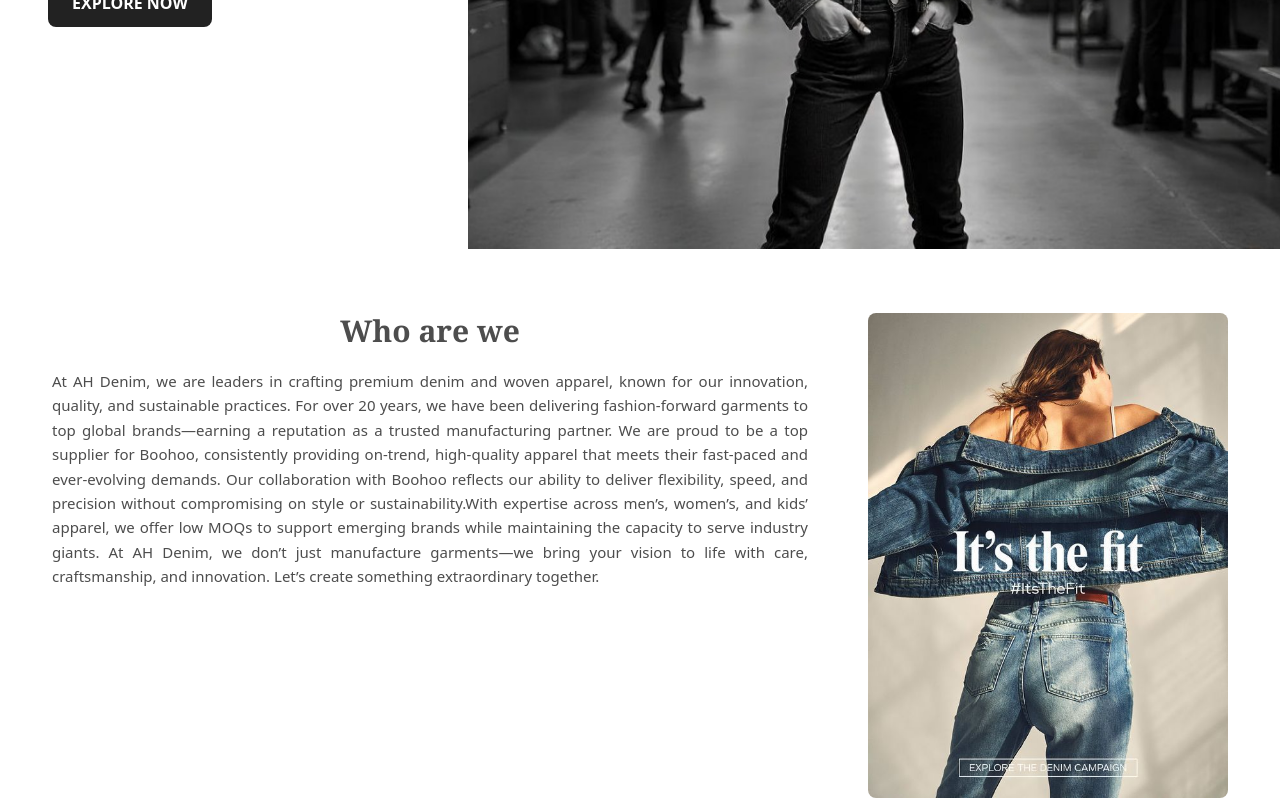
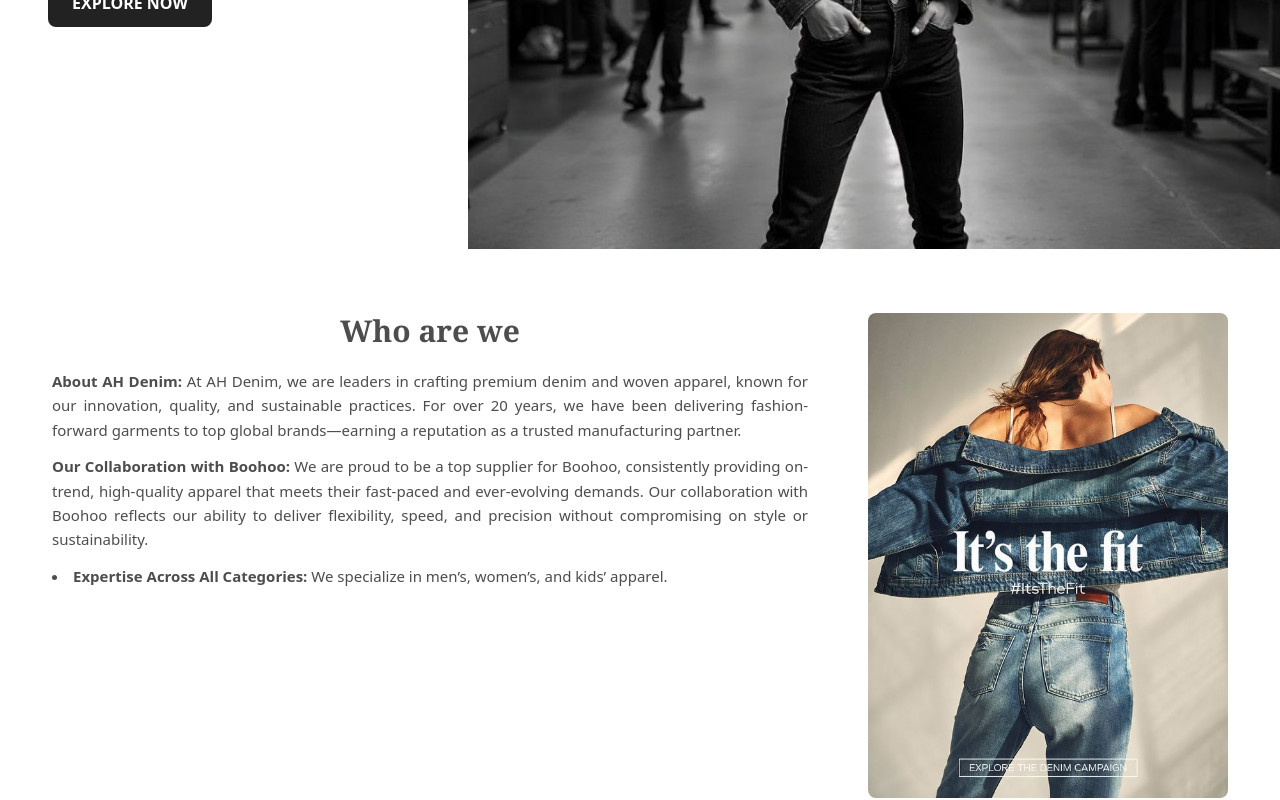
Before and after one commit to mr-saim-365/AH-DENIM, a React (Vite) app: page / in a window 1280 px wide. Shown: the part 471-1271 px from the top of the page. Built offline with nearby package versions, Linux system fonts and the light colour scheme.

Commit message:
Ui of AboutUs and OurWork text changed.

```diff
--- a/src/components/OurWork.tsx
+++ b/src/components/OurWork.tsx
@@ -12,21 +12,39 @@ const OurWork = () => {
             </h2>
 
             <p className="leading-relaxed font-normal text-justify text-sm md:text-[15px]">
-              At AH Denim, we are leaders in crafting premium denim and woven
-              apparel, known for our innovation, quality, and sustainable
-              practices. For over 20 years, we have been delivering
-              fashion-forward garments to top global brands—earning a reputation
-              as a trusted manufacturing partner. We are proud to be a top
-              supplier for Boohoo, consistently providing on-trend, high-quality
-              apparel that meets their fast-paced and ever-evolving demands. Our
-              collaboration with Boohoo reflects our ability to deliver
-              flexibility, speed, and precision without compromising on style or
-              sustainability.With expertise across men’s, women’s, and kids’
-              apparel, we offer low MOQs to support emerging brands while
-              maintaining the capacity to serve industry giants. At AH Denim, we
-              don’t just manufacture garments—we bring your vision to life with
-              care, craftsmanship, and innovation. Let’s create something
-              extraordinary together.
+              <span className="block mb-3">
+                <strong>About AH Denim:</strong> At AH Denim, we are leaders in
+                crafting premium denim and woven apparel, known for our
+                innovation, quality, and sustainable practices. For over 20
+                years, we have been delivering fashion-forward garments to top
+                global brands—earning a reputation as a trusted manufacturing
+                partner.
+              </span>
+              <span className="block mb-3">
+                <strong>Our Collaboration with Boohoo:</strong> We are proud to
+                be a top supplier for Boohoo, consistently providing on-trend,
+                high-quality apparel that meets their fast-paced and
+                ever-evolving demands. Our collaboration with Boohoo reflects
+                our ability to deliver flexibility, speed, and precision without
+                compromising on style or sustainability.
+              </span>
+              <ul className="list-disc list-inside mb-3 space-y-2">
+                <li>
+                  <strong>Expertise Across All Categories:</strong> We
+                  specialize in men’s, women’s, and kids’ apparel.
+                </li>
+                <li className="hidden 2xl:block">
+                  <strong>Low MOQ Policy:</strong> We support emerging brands
+                  with flexible minimum order quantities while maintaining the
+                  capacity to serve industry giants.
+                </li>
+              </ul>
+              <span className="hidden 2xl:block">
+                <strong>Bringing Your Vision to Life:</strong> At AH Denim, we
+                don’t just manufacture garments—we bring your vision to life
+                with care, craftsmanship, and innovation. Let’s create something
+                extraordinary together.
+              </span>
             </p>
           </div>
         </div>
--- a/src/pages/AboutUs.tsx
+++ b/src/pages/AboutUs.tsx
@@ -86,22 +86,45 @@ const AboutUs = () => {
                 About Us
               </h2>
               <p className="leading-relaxed font-normal text-justify text-sm sm:text-base">
-                Founded in 2000, AH Denim is a leading cut-to-pack manufacturer
-                specializing in denim and woven garments for men, women, and
-                kids. With two state-of-the-art units and a monthly capacity of
-                150,000 garments, we offer end-to-end solutions from design to
-                final packaging. Why Choose AH Denim? Complete In-House
-                Production – Design, cutting, stitching, washing, finishing, and
-                packaging for superior quality and faster turnaround.Advanced
-                Facilities – Precision-crafted garments with modern technology
-                and sustainable practices.Sustainability Focus – Eco-friendly
-                washing techniques, minimal water usage, and ethical
-                manufacturing.Compliance & Ethics – Safe working conditions,
-                fair wages, and transparency. Flexible Production – Low MOQs for
-                startups & large-scale manufacturing for global brands. Explore
-                our factory video to witness our commitment to quality,
-                sustainability, and innovation. Let AH Denim bring your vision
-                to life with efficiency and craftsmanship.
+                <span className="block mb-3">
+                  <strong>Founded in 2000:</strong> AH Denim is a leading
+                  cut-to-pack manufacturer specializing in denim and woven
+                  garments for men, women, and kids. With two state-of-the-art
+                  units and a monthly capacity of 150,000 garments, we offer
+                  end-to-end solutions from design to final packaging.
+                </span>
+                <span className="block mb-3">
+                  <strong>Why Choose AH Denim?</strong>
+                </span>
+                <ul className="list-disc list-inside mb-3 space-y-2">
+                  <li>
+                    <strong>Complete In-House Production:</strong> Design,
+                    cutting, stitching, washing, finishing, and packaging for
+                    superior quality and faster turnaround.
+                  </li>
+                  <li>
+                    <strong>Advanced Facilities:</strong> Precision-crafted
+                    garments with modern technology and sustainable practices.
+                  </li>
+                  <li>
+                    <strong>Sustainability Focus:</strong> Eco-friendly washing
+                    techniques, minimal water usage, and ethical manufacturing.
+                  </li>
+                  <li className="hidden 2xl:block">
+                    <strong>Compliance & Ethics:</strong> Safe working
+                    conditions, fair wages, and transparency.
+                  </li>
+                  <li className="hidden 2xl:block">
+                    <strong>Flexible Production:</strong> Low MOQs for startups
+                    & large-scale manufacturing for global brands.
+                  </li>
+                </ul>
+                <span className="hidden 2xl:block">
+                  <strong>Explore Our Factory Video:</strong> Witness our
+                  commitment to quality, sustainability, and innovation. Let AH
+                  Denim bring your vision to life with efficiency and
+                  craftsmanship.
+                </span>
               </p>
             </div>
           </div>
@@ -119,19 +142,19 @@ const AboutUs = () => {
         <section
           ref={ref}
           id="overview"
-          className="px-8 text-center py-16 my-20"
+          className="px-8 text-center py-16 my-20 text-[#ffffff] bg-black"
         >
-          <h2 className="text-2xl md:text-3xl font-bold mb-20 text-[#4D4D4D] font-serif">
+          <h2 className="text-2xl md:text-3xl font-bold mb-20 font-serif">
             OVERVIEW
           </h2>
           <div className="grid grid-cols-1 md:grid-cols-3 gap-8">
             {/* Capacity */}
             <div className="flex flex-col items-center text-center">
-              <div className="text-6xl text-[#222222]">
+              <div className="text-6xl">
                 <BsEmojiSmile size={60} />
               </div>
-              <h3 className="text-xl font-bold font-serif mt-4">Capacity</h3>
-              <p className="mt-4">
+              <h3 className="text-xl font-bold font-serif  mt-4">Capacity</h3>
+              <p className="mt-4 text-gray-400">
                 We currently have a capacity of{" "}
                 <span>
                   {inView && <CountUp start={0} end={400000} duration={2.5} />}
@@ -142,11 +165,11 @@ const AboutUs = () => {
 
             {/* Workforce */}
             <div className="flex flex-col items-center text-center">
-              <div className="text-6xl text-[#222222]">
+              <div className="text-6xl">
                 <BsEmojiSmile size={60} />
               </div>
               <h3 className="text-xl font-bold font-serif mt-4">Workforce</h3>
-              <p className=" mt-4">
+              <p className=" mt-4 text-gray-400">
                 A team of{" "}
                 <span>
                   {inView && <CountUp start={0} end={2000} duration={2.5} />}
@@ -157,11 +180,11 @@ const AboutUs = () => {
 
             {/* Revenue */}
             <div className="flex flex-col items-center text-center">
-              <div className="text-6xl text-[#222222]">
+              <div className="text-6xl">
                 <BsEmojiSmile size={60} />
               </div>
               <h3 className="text-xl font-bold font-serif mt-4">Revenue</h3>
-              <p className=" mt-4">
+              <p className=" mt-4 text-gray-400">
                 We are at a revenue of USD{" "}
                 <span>
                   {inView && <CountUp start={0} end={30} duration={2.5} />}
```
